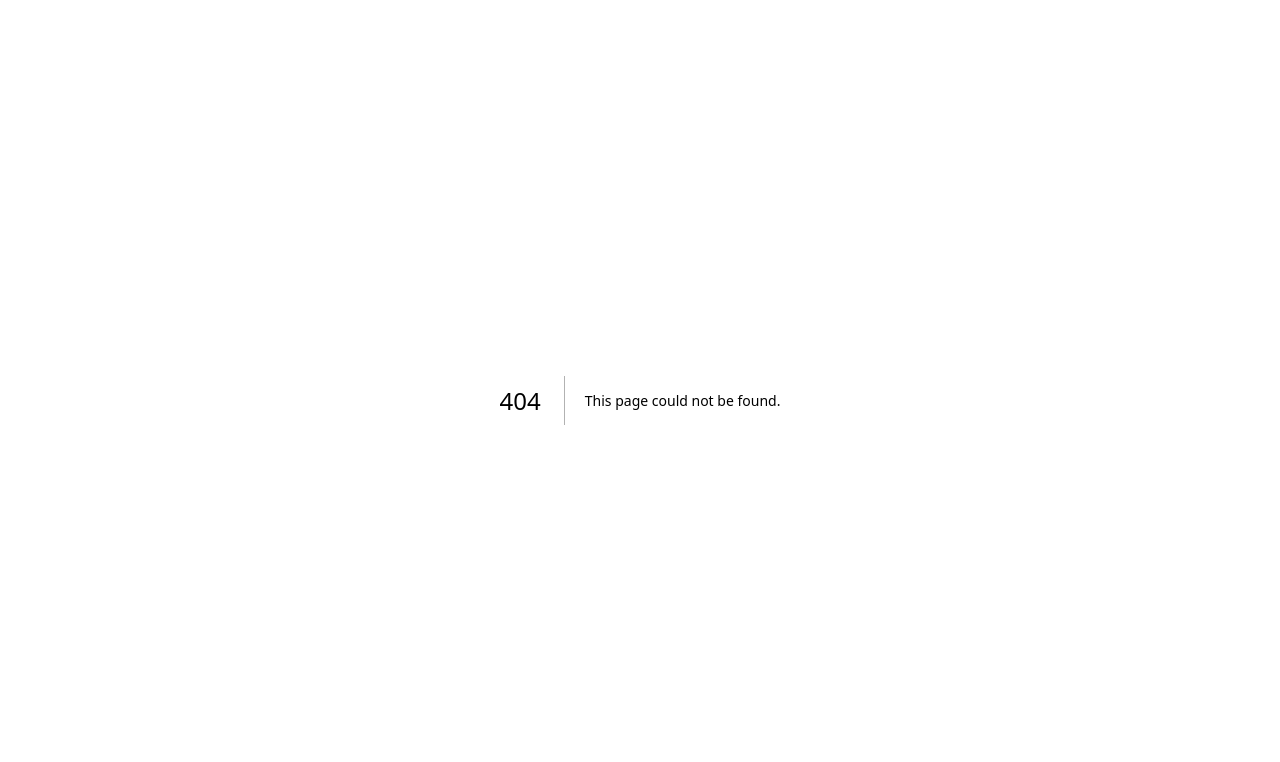
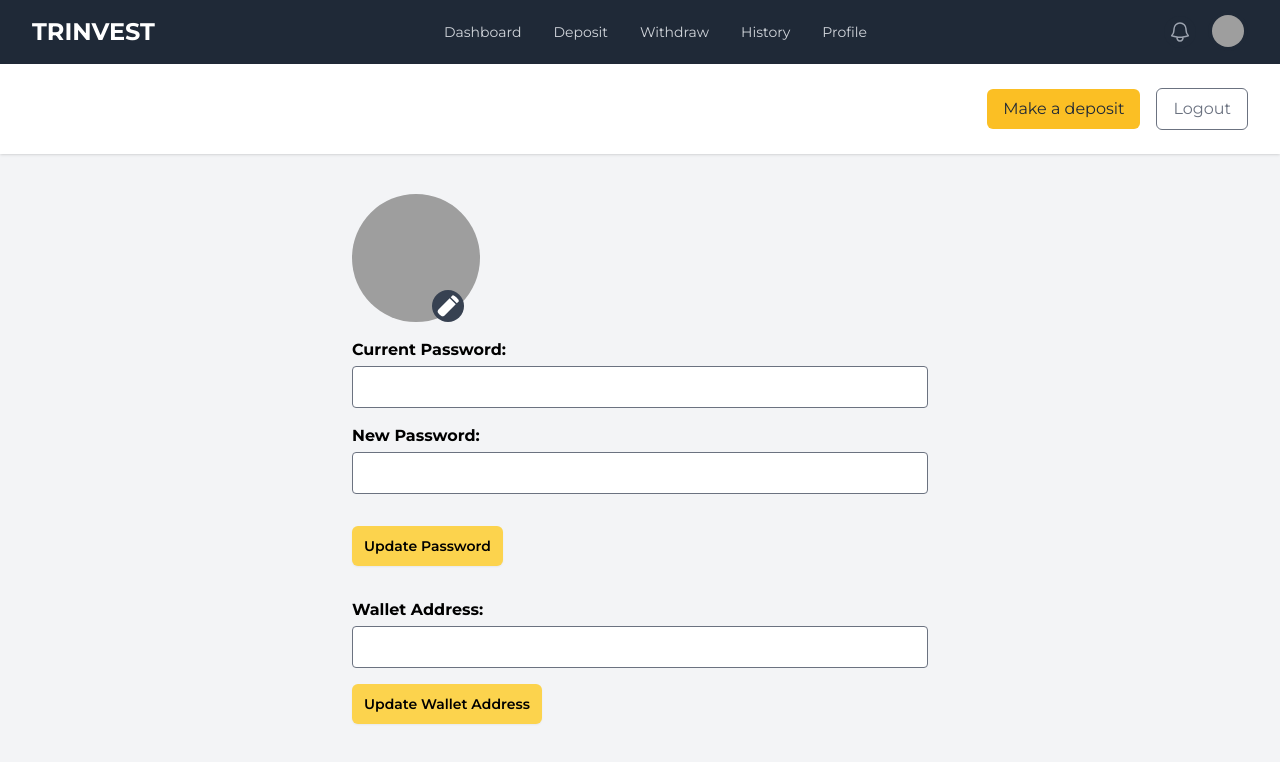
Before and after one commit to JayHansea/trinvest, a Next.js app: page /profile in a window 1280 px wide. Before the commit this address had no page. Shown: the top 762 px of the page. Built offline with nearby package versions, Linux system fonts and the light colour scheme; no server answers; grey boxes are pictures that could not be loaded.

Commit message:
profile page

```diff
--- /dev/null
+++ b/app/profile/page.tsx
@@ -0,0 +1,195 @@
+"use client";
+import DashboardNav from "@/components/DashboardNav";
+import { useRouter } from "next/navigation";
+import React, { useEffect, useState } from "react";
+import axios from "axios";
+import toast, { Toaster } from "react-hot-toast";
+import { FaPen } from "react-icons/fa6";
+
+interface Props {
+  user: any; // Define the type of user details
+  logout: () => void;
+}
+
+interface User {
+  firstname: string;
+  lastname: string;
+  username: string;
+  // Add other properties if necessary
+}
+
+const ProfilePage = () => {
+  const router = useRouter();
+  const [loading, setLoading] = useState(false);
+  const [passwords, setPasswords] = useState({
+    currentPassword: "",
+    newPassword: "",
+  });
+  const [walletAddress, setWalletAddress] = useState("");
+  const [user, setUser] = useState<User>({
+    firstname: "",
+    lastname: "",
+    username: "",
+  });
+
+  const getUserDetails = async () => {
+    try {
+      const res = await axios.get("/api/users/user");
+      setUser(res.data.data);
+    } catch (error) {
+      console.error("Error fetching user details:", error);
+    }
+  };
+
+  useEffect(() => {
+    getUserDetails();
+  }, []);
+
+  const handlePasswordChange = async () => {
+    try {
+      setLoading(true);
+      // Make API call to update password
+      await axios.put("/api/users/password", passwords);
+
+      toast.success("Password updated successfully", {
+        duration: 3000,
+      });
+
+      setPasswords({ currentPassword: "", newPassword: "" });
+      setLoading(false);
+    } catch (error: any) {
+      console.log(error.message);
+      toast.error(error.message, {
+        duration: 3000,
+      });
+      setLoading(false);
+    }
+  };
+
+  const handleAddressChange = async () => {
+    try {
+      setLoading(true);
+      // Make API call to update wallet address
+      await axios.put("/api/users/wallet", { walletAddress });
+
+      toast.success("Wallet address updated successfully", {
+        duration: 3000,
+      });
+
+      setLoading(false);
+    } catch (error: any) {
+      console.log(error.message);
+      toast.error(error.message, {
+        duration: 3000,
+      });
+      setLoading(false);
+    }
+  };
+
+  const logout = async () => {
+    try {
+      setLoading(true);
+      await axios.get("/api/users/logout");
+
+      // Simulate a successful logout
+      toast.success("Logout successful", {
+        style: {
+          backgroundColor: "#cef7ea",
+          color: "#306844",
+        },
+        duration: 3000,
+      });
+
+      // Simulate a successful logout and redirect after 3 seconds
+      setTimeout(() => {
+        setLoading(false);
+        router.push("/");
+      }, 3000);
+    } catch (error: any) {
+      console.log(error.message);
+
+      // Simulate an unsuccessful logout
+      toast.error(error.message, {
+        style: {
+          backgroundColor: "#FFCBDD",
+          color: "#f00",
+        },
+        duration: 3000,
+      });
+      setLoading(false);
+    }
+  };
+
+  return (
+    <div className={`${loading && "cursor-wait"} bg-gray-100 h-screen md:`}>
+      <Toaster />
+      <DashboardNav logout={logout} user={user} />
+      <div className="mx-auto container px-4 sm:px-6 lg:px-8 pt-10 lg:w-2/4">
+        <div className="flex items-center mb-4">
+          <div className="w-24 h-24 md:w-32 md:h-32 relative">
+            {/* eslint-disable-next-line @next/next/no-img-element */}
+            <img
+              src="https://images.unsplash.com/photo-1472099645785-5658abf4ff4e?ixlib=rb-1.2.1&ixid=eyJhcHBfaWQiOjEyMDd9&auto=format&fit=facearea&facepad=2&w=256&h=256&q=80"
+              alt="User"
+              className="w-full h-full object-cover rounded-full"
+            />
+            <FaPen className="absolute bottom-0 right-4 w-8 h-8 text-white bg-gray-700 rounded-full p-1 cursor-pointer" />
+          </div>
+          <div className="ml-4">
+            <p className="font-bold text-xl">
+              {user.firstname} {user.lastname}
+            </p>
+            <p className="text-gray-500">{user.username}</p>
+          </div>
+        </div>
+        <div className="mb-4">
+          <label className="block mb-1 font-bold">Current Password:</label>
+          <input
+            type="password"
+            className="border rounded px-3 py-2 w-full"
+            value={passwords.currentPassword}
+            onChange={(e) =>
+              setPasswords({ ...passwords, currentPassword: e.target.value })
+            }
+          />
+        </div>
+        <div className="mb-4">
+          <label className="block mb-1 font-bold">New Password:</label>
+          <input
+            type="password"
+            className="border rounded px-3 py-2 w-full"
+            value={passwords.newPassword}
+            onChange={(e) =>
+              setPasswords({ ...passwords, newPassword: e.target.value })
+            }
+          />
+        </div>
+        <button
+          className="my-4 py-2 justify-center rounded-md px-3 text-sm font-semibold leading-6 shadow-sm hover:bg-amber-400 focus-visible:outline focus-visible:outline-2 focus-visible:outline-offset-2 focus-visible:outline-amber-300 bg-amber-300 text-black"
+          onClick={handlePasswordChange}
+          disabled={loading}
+        >
+          Update Password
+        </button>
+        <div className="mt-4">
+          <label className="block mb-1 font-bold">Wallet Address:</label>
+          <input
+            type="text"
+            className="border rounded px-3 py-2 w-full"
+            value={walletAddress}
+            onChange={(e) => setWalletAddress(e.target.value)}
+          />
+        </div>
+        <button
+          className="my-4 py-2 justify-center rounded-md px-3 text-sm font-semibold leading-6 shadow-sm hover:bg-amber-400 focus-visible:outline focus-visible:outline-2 focus-visible:outline-offset-2 focus-visible:outline-amber-300 bg-amber-300 text-black"
+          onClick={handleAddressChange}
+          disabled={loading}
+        >
+          Update Wallet Address
+        </button>
+      </div>
+    </div>
+  );
+};
+
+export default ProfilePage;
```
Also changed, not shown: middleware.ts (+44 -0 lines).
